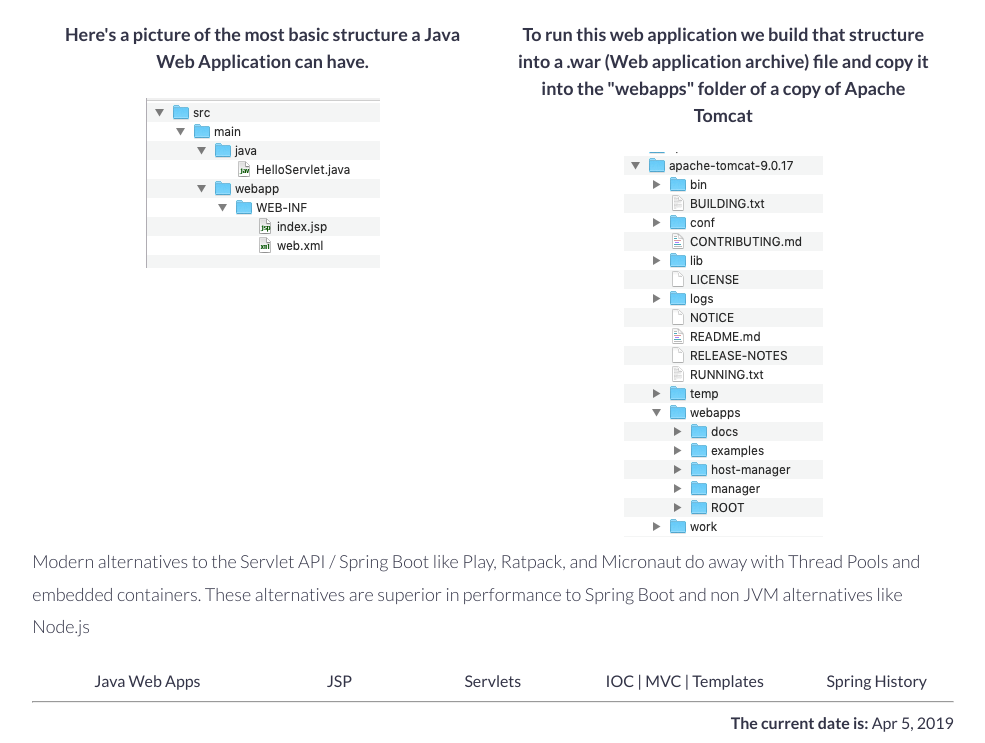
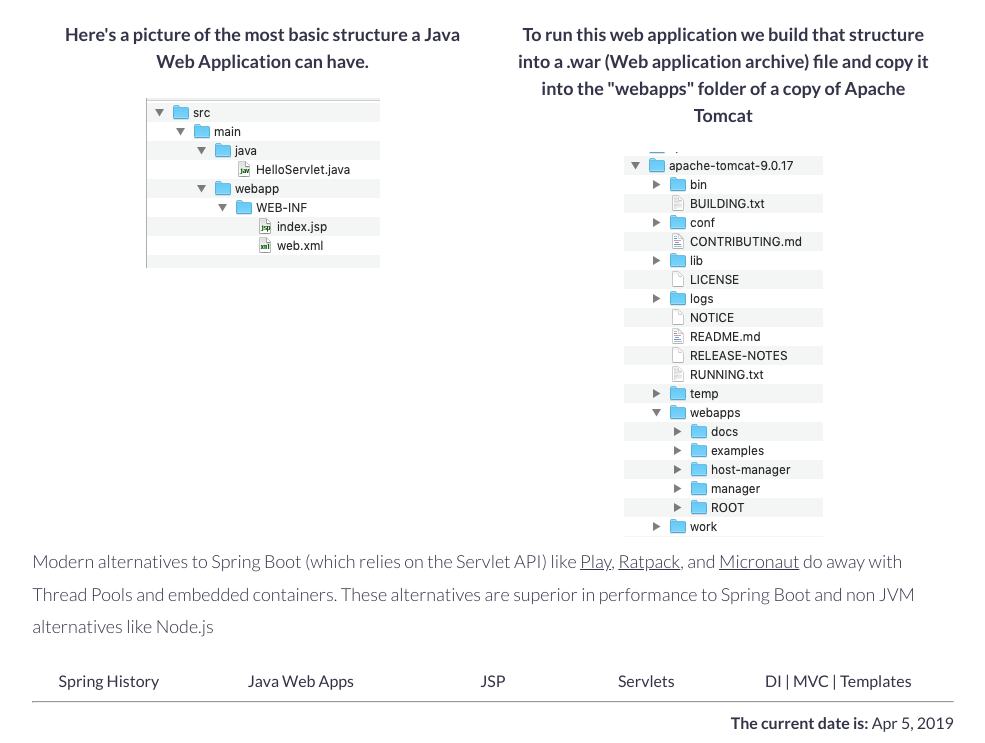
Before and after one commit to cechaney/BBWebAppIOC, a Java web app: page /webapps.jsp in a window 1280 px wide. Shown: the part 828-1571 px from the top of the page, without its empty margins (147-1132 px from the left). Run offline with Spring Boot 4, a stand-in JSP engine, Linux system fonts and the light colour scheme; the project's own start-up code is not run, and a stand-in starts its controllers and pages.

Commit message:
Wording changes

```diff
--- a/src/main/webapp/webapps.jsp
+++ b/src/main/webapp/webapps.jsp
@@ -27,6 +27,9 @@
         }
         a, u {
             text-decoration: none;
+        }
+        p a {
+            text-decoration: underline;
         }
     </style>
 </head>
@@ -80,7 +83,10 @@
                 <h4>To run this web application we build that structure into a .war (Web application archive) file and copy it into the "webapps" folder of a copy of Apache Tomcat</h4>
                 <img src="./images/tomcat.png"/>
             </div>
-            <p class="lead">Modern alternatives to the Servlet API / Spring Boot like Play, Ratpack, and Micronaut do away with Thread Pools and embedded containers. These alternatives are superior in performance to Spring Boot and non JVM alternatives like Node.js</p>
+            <p class="lead">Modern alternatives to Spring Boot (which relies on the Servlet API) like <a href="https://www.playframework.com/">Play</a>, <a href="https://ratpack.io/">Ratpack</a>, and <a href="https://micronaut.io/">Micronaut</a> do away with Thread Pools and embedded containers. These alternatives are superior in performance to Spring Boot and non JVM alternatives like Node.js</p>
+            <div class="col-2 center">
+                <a href="./history.jsp">Spring History</a>
+            </div>
             <div class="col-3 center">
                 <a href="./webapps.jsp">Java Web Apps</a>
             </div>
@@ -91,10 +97,7 @@
                 <a href="./servlet">Servlets</a>
             </div>
             <div class="col-3 center">
-                <a href="./mvc/example">IOC | MVC | Templates</a>
-            </div>
-            <div class="col-2 center">
-                <a href="./history.jsp">Spring History</a>
+                <a href="./mvc/example">DI | MVC | Templates</a>
             </div>
             <hr/>
             <div class="right">
```
Also changed, not shown: src/main/resources/templates/example.html (+5 -6 lines), src/main/webapp/history.jsp (+4 -4 lines), src/main/webapp/index.jsp (+5 -5 lines), src/main/webapp/jsp.jsp (+4 -4 lines), src/main/webapp/images/mustache.png (deleted), src/main/webapp/images/spring.png (deleted).
